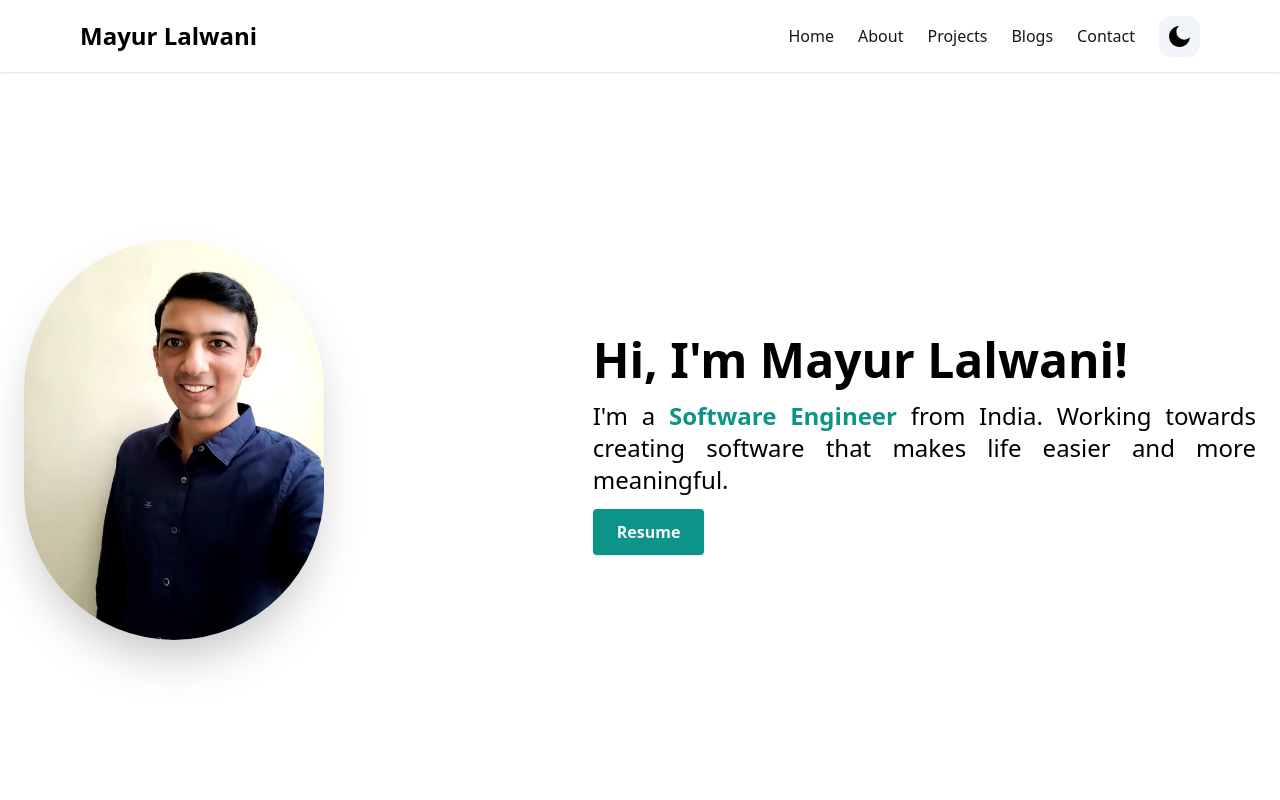
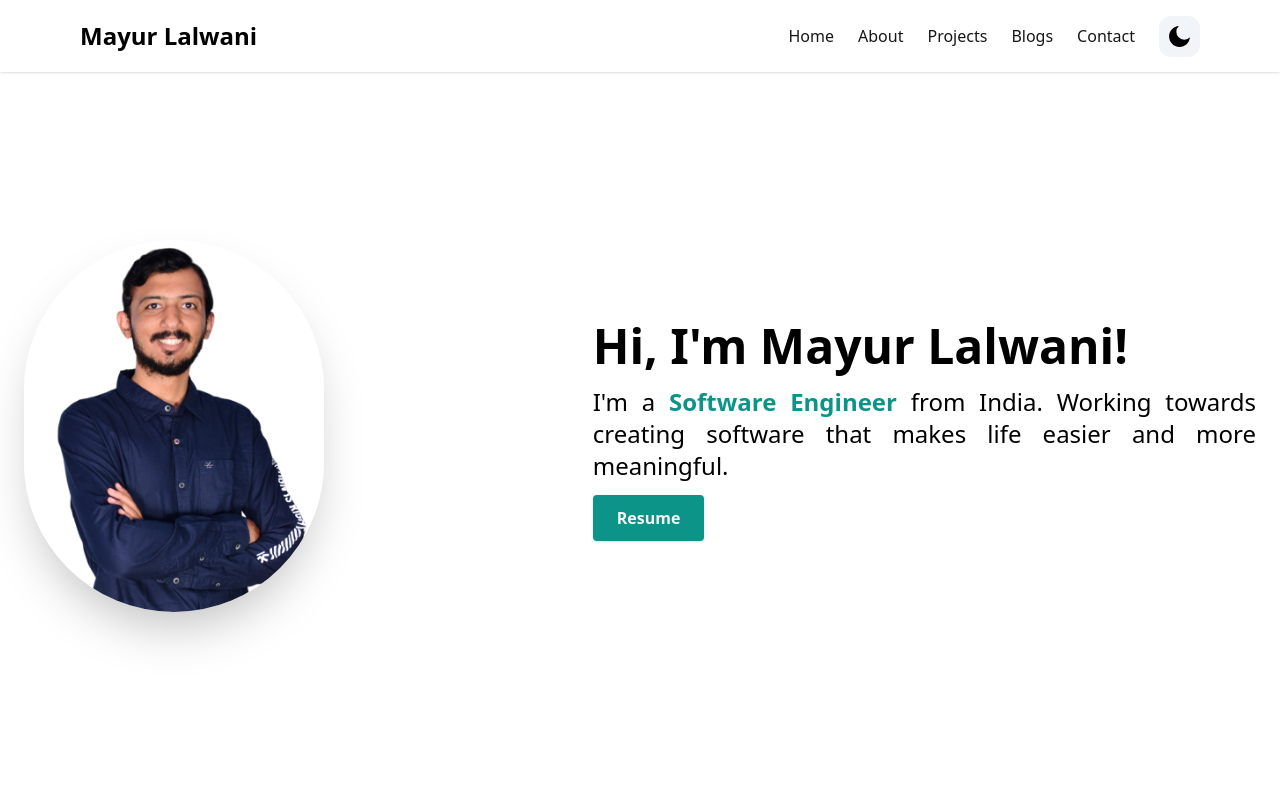
Before and after one commit to mayurlalwani/portfolio-nextjs, a Next.js app: page / in a window 1280 px wide. Shown: the top 800 px of the page. Built offline with nearby package versions, Linux system fonts and the light colour scheme.

Commit message:
update image

```diff
--- a/components/HeroSection.tsx
+++ b/components/HeroSection.tsx
@@ -10,8 +10,8 @@ const HeroSection = () => {
       <div className="flex flex-col text-center items-center justify-center animate-fadeIn animation-delay-2 my-10 py-16 sm:py-32 md:py-48 md:flex-row md:space-x-4 md:text-left">
         <div className="md:mt-2 md:w-1/2">
           <Image
-            src="/images/mayur-lalwani.jpeg"
-            alt=""
+            src="/images/mlalwani.png"
+            alt="image"
             width={300}
             height={300}
             className="rounded-full shadow-2xl"
```
Also changed, not shown: public/images/mlalwani.png (added).
